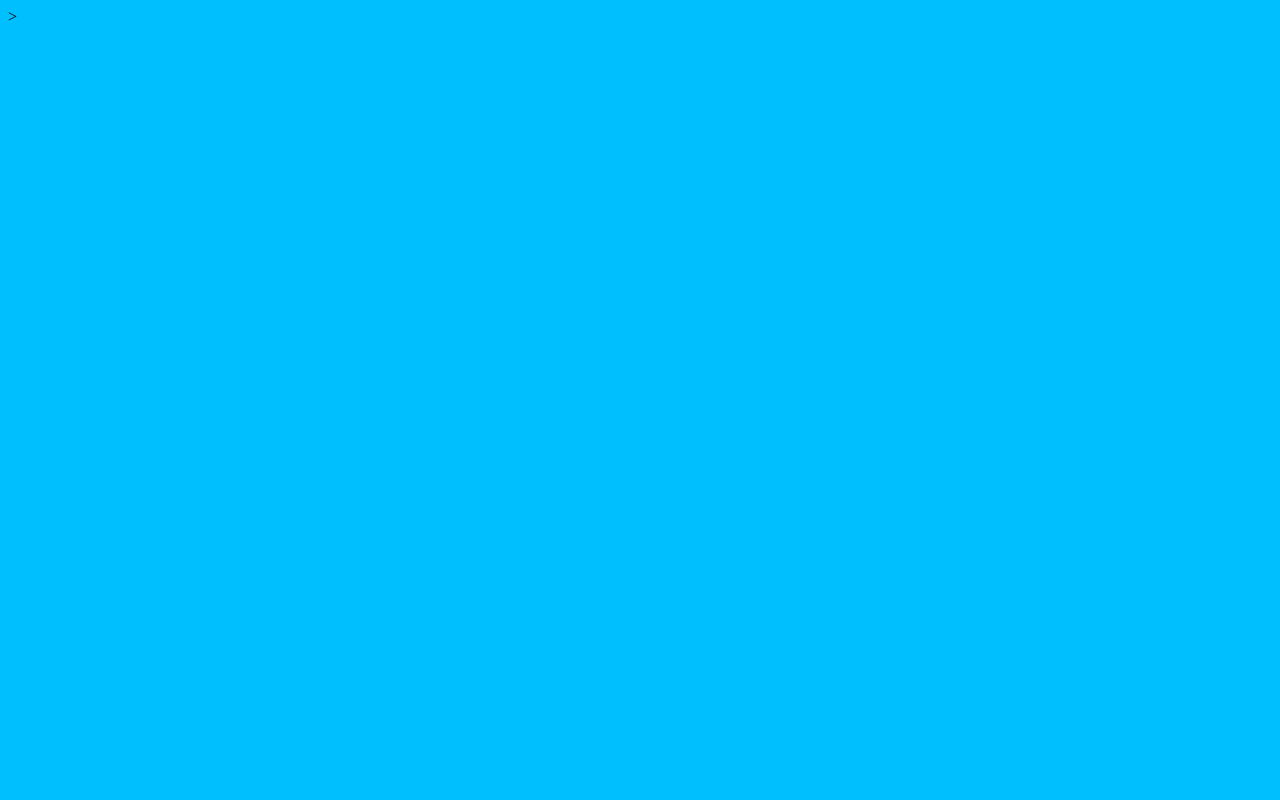
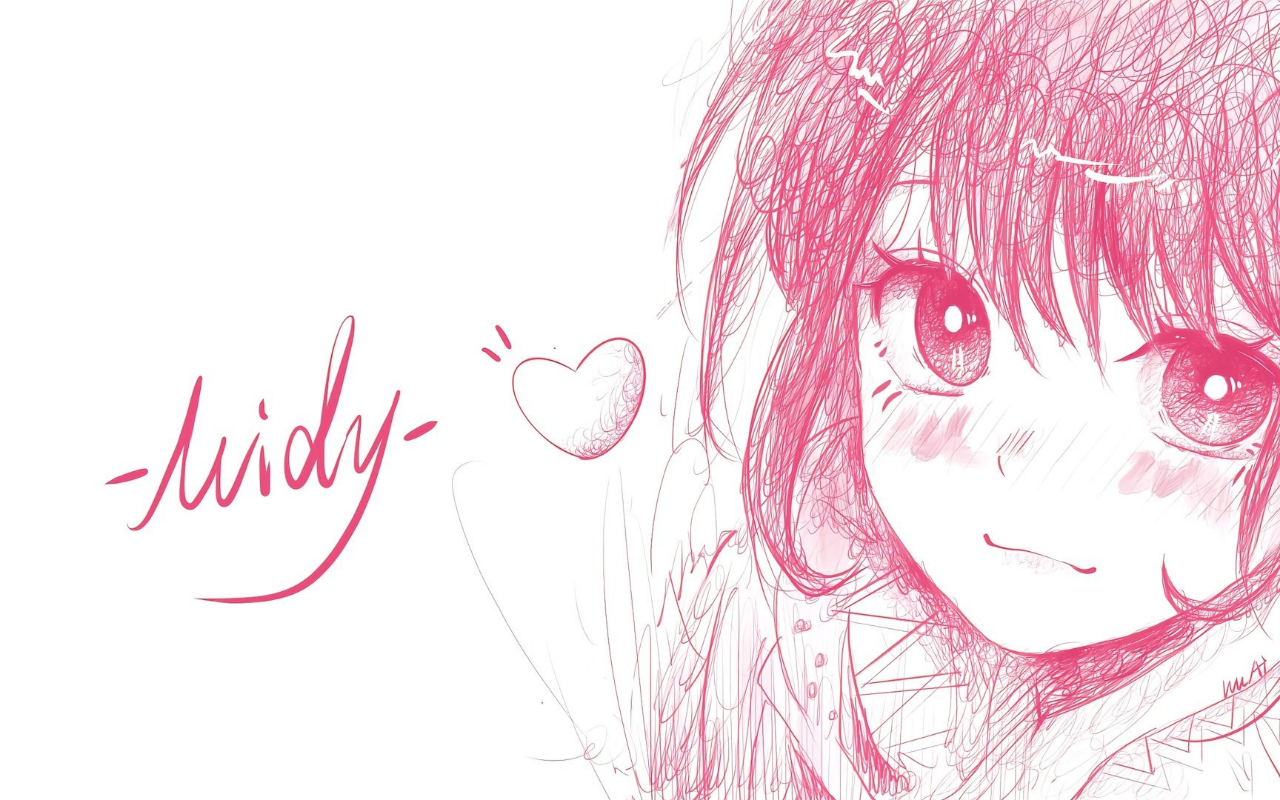
Before and after one commit to thyhappyQ/thyhappyq.github.io, a plain HTML site: page index.html in a window 1280 px wide. Drawn offline with Linux system fonts and the light colour scheme.

Commit message:
make the picture be the background

```diff
--- a/index.html
+++ b/index.html
@@ -3,8 +3,16 @@
 	<head>
 		<title>Thyhappy‘s website</title>
 		<meta charset="utf-8">
+		<style>
+			body {
+				background-color: deepskyblue;
+				background-size: cover;
+				background-repeat: no-repeat;
+				background-attachment: fixed;
+				background-image: url('background.png')
+			}
+		</style>
 	</head>
-	<body style="background-color: deepskyblue;">
-
-	</body>>
+	<body>
+	</body>
 </html>
```
